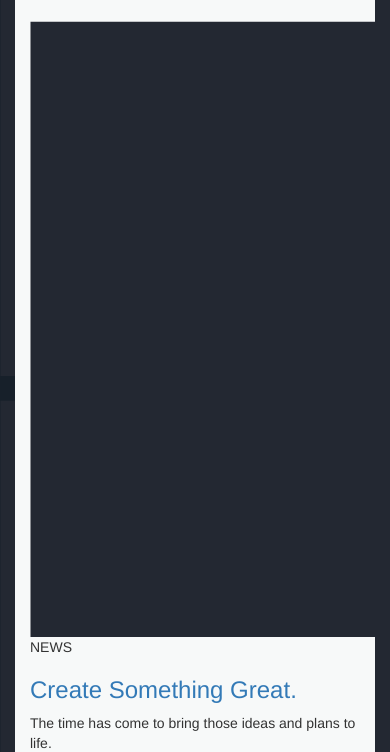
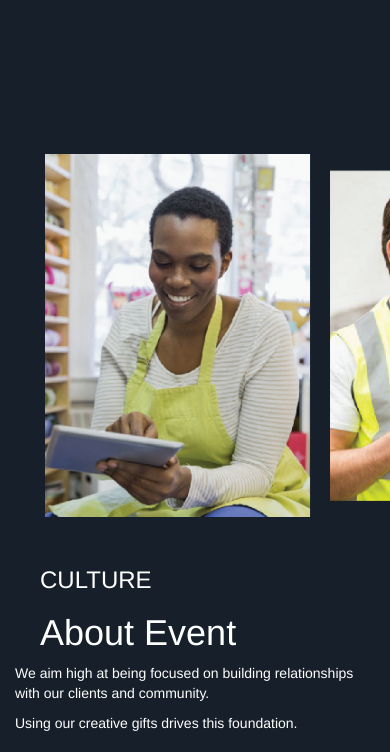
Before and after one commit to obedb/invetory-app, a Rails app: page /home in a window 390 px wide; the page is wider, and only the part inside the window is pictured. Shown: the part 904-1656 px from the top of that part. Run offline with Rails 7, Linux system fonts and the light colour scheme; style sheets or scripts are compiled from the project's sources; some libraries are stand-ins or nearby versions; grey boxes are pictures that could not be loaded.

Commit message:
Added images for this app

```diff
--- a/app/assets/stylesheets/style.css.scss
+++ b/app/assets/stylesheets/style.css.scss
@@ -1,7 +1,6 @@
 
 
 .home{
-   background-image: asset-url("homepage.png");
    text-decoration: #1E8449;
 }
 
@@ -89,4 +88,48 @@
   border-top: 1px solid #17202A;
 }
 
+
+
+
+.tag {
+    width: 200px;
+    height: 275px;
+    padding: 10px !important;
+   margin: 10px !important;
+
+
+
+}
+
+.obed {
+    width: 600px;
+    height: 413px;
+  padding: 25px !important;
+   margin: 5px !important;
+}
+
+.obedb {
+    width: 400px;
+    height: 550px;
+  padding: 25px !important;
+   margin: 5px !important;
+}
+
+
 /*Login Page*/
+
+
+h1 {
+    color: #FDFEFE;
+    text-indent: 25px;
+}
+h3 {
+    color: #FDFEFE;
+    text-indent: 25px;
+}
+
+p {
+    color: #FDFEFE;
+    text-indent: 1.5;
+    margin-top: 0
+}
--- a/app/controllers/welcomes_controller.rb
+++ b/app/controllers/welcomes_controller.rb
@@ -2,6 +2,7 @@
 
 
   def home
+    @user = current_user
   end
 
   def about
--- a/app/models/inventory.rb
+++ b/app/models/inventory.rb
@@ -12,7 +12,6 @@
       all_time = (finish - start).to_i
       percentage_time_done = (time_passed * 100)/ all_time
       return percentage_time_done
-
     end
   end
 end
--- a/app/views/inventories/index.html.erb
+++ b/app/views/inventories/index.html.erb
@@ -11,8 +11,8 @@
           </div>
           <div class="inventory-body">
             <%= truncate(invento.description, length: 100) %></h3>
-             <div> <%=invento.start%></div>
-              <div> <%=invento.finish%></div>
+             <div> Start: <%=invento.start%></div>
+              <div> Finish: <%=invento.finish%></div>
 
               <div class="progress">
                 <div class="progress-bar progress-bar-success" role="progressbar" aria-valuenow="<%= invento.percentage_time_finished %>" aria-valuemin="0" aria-valuemax="100" style="width:<%= invento.percentage_time_finished %>%">
--- a/app/views/inventories/show.html.erb
+++ b/app/views/inventories/show.html.erb
@@ -6,9 +6,10 @@
   <div class="well col -xs-8 col-xs-offset-2">
     <h4 class="center description"><strong> Description</strong></h4>
     <hr>
-   <p align="center"> <%= @inventory.description%> </p>
+   <h4 align="center"> <%= @inventory.description%> </h4>
 
-   <p align="center"> <%=@inventory.start%> and <%=@inventory.finish%></p>
+   <h4 align="center"> Start <%=@inventory.start%></h4>
+   <h4 align="center"> Finish <%=@inventory.finish%></h4>
    <div class="inventory-actions">
     <%= link_to "Edit This Inventory", "/inventories/#{@inventory.id}/edit", method: :get, class: "btn btn-xs btn-primary" %>
     <%= link_to "Delete This Inventory", "/inventories/#{@inventory.id}", method: :delete,
--- a/app/views/user_mailer/add_inventory.html.erb
+++ b/app/views/user_mailer/add_inventory.html.erb
@@ -1,2 +1,4 @@
-<h1> <%=@user.first_name%></h1>
-<p> You have add a new inventory</p>
+<h3> Hi <%=@user.first_name%>,</h3>
+<p> This is to let you know that you have added a new inventory. Clikd on the link below if you want to see it on browser.
+</p>
+<%= link_to "View All Inventories", "/inventories", class: "btn btn-xs btn-success" %>
--- a/app/views/welcomes/home.html.erb
+++ b/app/views/welcomes/home.html.erb
@@ -3,31 +3,19 @@
 <head>
   <title></title>
 </head>
-<body class="home">
+<body >
+<div class="home">
+<div class="border row">
+  <div class="border col-sm-6">
+   <h1 style="color:#F4F6F7;" class="g-font-size-35--xs g-font-size-45--sm g-font-size-55--md g-color--white">A Web Application<br>That Manages <br> Your Inventories</h1> <br>
 
-        <div class="s-swiper js__swiper-one-item">
-            <!-- Swiper Wrapper -->
-            <div class="swiper-wrapper">
-                <div class="g-fullheight--xs g-bg-position--center swiper-slide">
-                    <div class="container g-text-center--xs g-ver-center--xs">
-                        <div class="g-margin-b-30--xs">
-                            <h1 style="color:#1E8449;" class="g-font-size-35--xs g-font-size-45--sm g-font-size-55--md g-color--white">A Web Application<br>That Manages <br> Home Inventories</h1>
-                        </div>
-                        <a class="js__popup__youtube" href="https://www.youtube.com/watch?v=lcFYdgZKZxY" title="Intro Video">
-                            <i class="s-icon s-icon--lg s-icon--white-bg g-radius--circle ti-control-play"></i>
-                        </a>
-                    </div>
-                </div>
-                <div class="g-fullheight--xs g-bg-position--center swiper-slide">
-                    <div class="container g-text-center--xs g-ver-center--xs">
-                        <div class="g-margin-b-30--xs">
-                            <div class="g-margin-b-30--xs">
-                                <h2  style="color:#1E8449;" class="g-font-size-35--xs g-font-size-45--sm g-font-size-55--md g-color--white">We Help You Know When<br>To Go For Shopping<br></h2>
-                            </div>
+   <h2  style="color:#F4F6F7;" class="g-font-size-35--xs g-font-size-45--sm g-font-size-55--md g-color--white">We Help You Know When<br>To Go For Shopping<br></h2>
+<br>
+<br>
    <div>
     <% if current_user %>
 
-                            <li><button class = "btn btn-notice"><%= link_to "logout", "/logout", method: :delete %></button></li>
+    <li><button class = "btn btn-notice"><%= link_to "Logout", "/logout", method: :delete %></button></li>
     <% else %><br>
     <li><button class = "btn btn-notice"> <%= link_to "Sign Up", "/signup" %></button></li><br>
 
@@ -36,78 +24,41 @@
   <li><button class = "btn btn-notice"> <%= link_to "Login", "/login" %></button></li>
   <% end -%>
 </div>
-                            <a class="js__popup__youtube" href="https://www.youtube.com/watch?v=lcFYdgZKZxY" title="Intro Video">
-                                <i class="s-icon s-icon--lg s-icon--white-bg g-radius--circle ti-control-play"></i>
-                            </a>
+
    </div>
+  <div class="border col-sm-6"><%= image_tag ("option.png"), :class => "obed" %> </div>
 </div>
-                </div>
-            </div>
+
+
 <br>
 <br>
 <br>
 <br>
 <br>
 <br>
+<div class="border row">
+  <div class="border col-sm-6"><%= image_tag ("merged.png"), :class => "obed" %> </div>
+  <div class="border col-sm-6">
+     <h3>CULTURE</h3>
+     <h1>About Event</h1>
+     <p>We aim high at being focused on building relationships with our clients and community.</p>
+     <p> Using our creative gifts drives this foundation.</p>
+
+
+  </div>
+</div>
 <br>
 <br>
 <br>
-<br>
-<br>
-<br>
-<br>
-<br>
-<br>
-<br>
-<br>
-<br>
-<br>
-<div class="blog">
-<div class="container g-padding-y-80--xs g-padding-y-125--sm">
-    <div class="g-text-center--xs g-margin-b-80--xs">
 
-        <h2 style="color:#1E8449"; class="g-font-size-32--xs g-font-size-36--md">Latest News</h2>
+
+<div class="border row">
+  <div class="border col-sm-6">
+     <h3>CULTURE</h3>
+     <h1>About Event</h1>
+     <p> We aim high at being focused on building relationships with our clients and community. Using our creative gifts drives this foundation </p>
+
   </div>
-    <div class="row">
-        <div class="col-sm-4 g-margin-b-30--xs g-margin-b-0--md">
-            <!-- News -->
-            <article>
-                <img src="obed/actualise/invetory-app/app/assets/images/homepage.png" alt="Image">
-                <div class="g-bg-color--white g-box-shadow__dark-lightest-v2 g-text-center--xs g-padding-x-40--xs g-padding-y-40--xs">
-                    <p class="text-uppercase g-font-size-14--xs g-font-weight--700 g-color--primary g-letter-spacing--2">News</p>
-                    <h3 class="g-font-size-22--xs g-letter-spacing--1"><a href="http://keenthemes.com/">Create Something Great.</a></h3>
-                    <p>The time has come to bring those ideas and plans to life.</p>
+  <div class="border col-sm-6"><%= image_tag ("merged.png"), :class => "obed" %> </div>
 </div>
-            </article>
-            <!-- End News -->
-        </div>
-        <div class="col-sm-4 g-margin-b-30--xs g-margin-b-0--md">
-            <!-- News -->
-            <article>
-                <img class="img-responsive" src="img/homepage.png" alt="Image">
-                <div class="g-bg-color--white g-box-shadow__dark-lightest-v2 g-text-center--xs g-padding-x-40--xs g-padding-y-40--xs">
-                    <p class="text-uppercase g-font-size-14--xs g-font-weight--700 g-color--primary g-letter-spacing--2">News</p>
-                    <h3 class="g-font-size-22--xs g-letter-spacing--1"><a href="http://keenthemes.com/">Jacks of All. Experts in All.</a></h3>
-                    <p>The time has come to bring those ideas and plans to life.</p>
-                </div>
-            </article>
-            <!-- End News -->
-        </div>
-        <div class="col-sm-4">
-            <!-- News -->
-            <article>
-                <img class="img-responsive" src="img/970x970/03.jpg" alt="Image">
-                <div class="g-bg-color--white g-box-shadow__dark-lightest-v2 g-text-center--xs g-padding-x-40--xs g-padding-y-40--xs">
-                    <p class="text-uppercase g-font-size-14--xs g-font-weight--700 g-color--primary g-letter-spacing--2">News</p>
-                    <h3 class="g-font-size-22--xs g-letter-spacing--1"><a href="http://keenthemes.com/">Finding your Perfect Place.</a></h3>
-                    <p>The time has come to bring those ideas and plans to life.</p>
-                </div>
-            </article>
-            <!-- End News -->
-        </div>
-    </div>
-</div>
-</div>
-
 </body>
-</html>
```
Also changed, not shown: app/views/welcomes/about.html.erb (+15 -1 lines), app/assets/images/bigirimana.JPG (added), app/assets/images/certificate.jpg (renamed from app/assets/images/certificateSampleDk.jpg), app/assets/images/homepic.png (added), app/assets/images/imagea.jpg (added), app/assets/images/imageb.jpg (added), app/assets/images/merged.png (added), 2 other files. Lines whose indentation alone changed are shown as unchanged.
